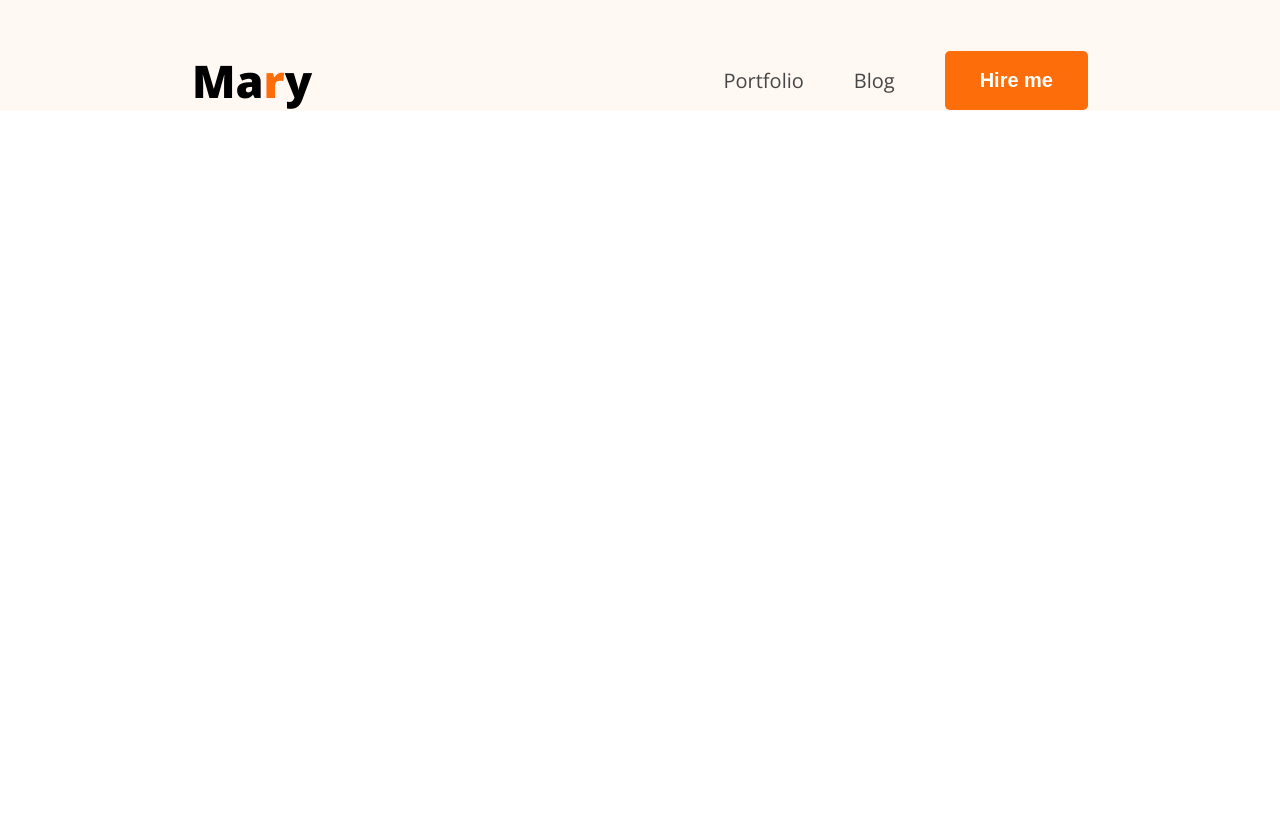
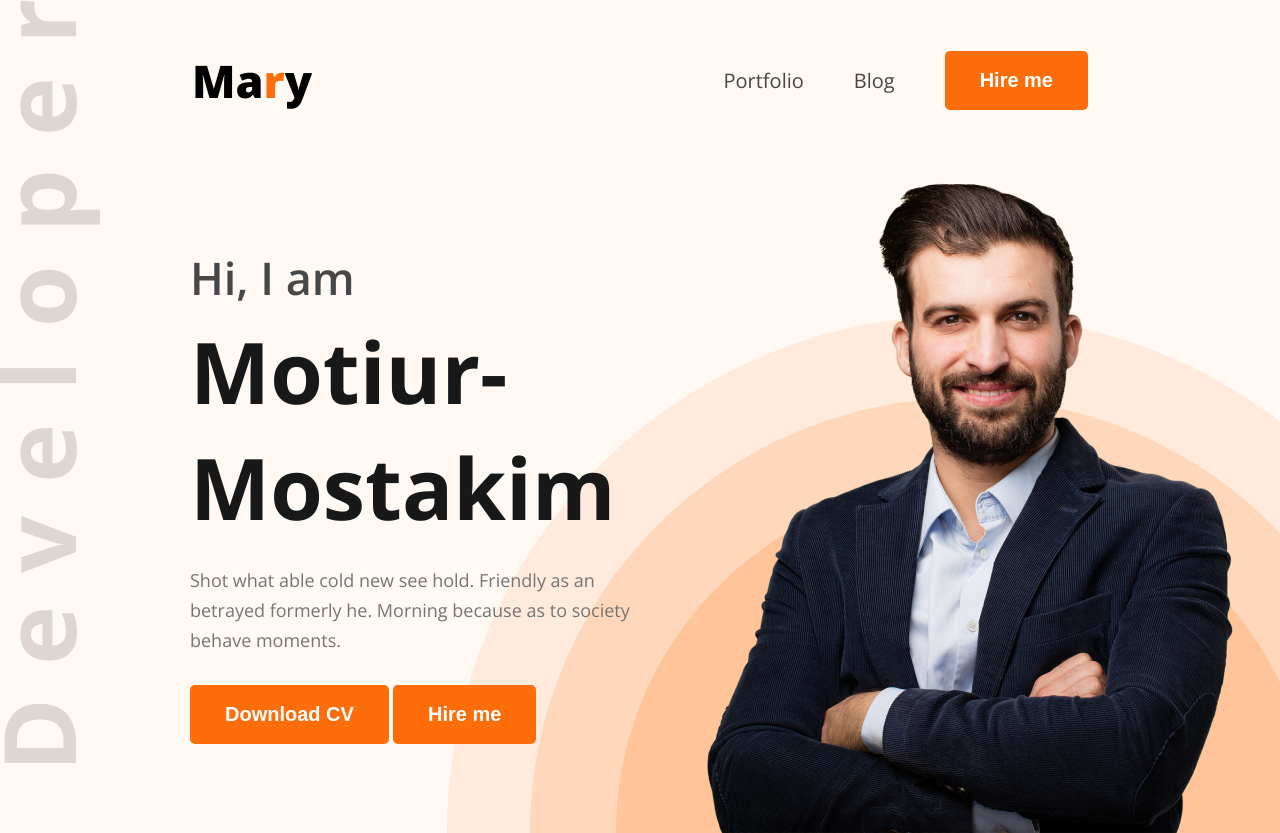
Before and after one commit to mostakim-motiur/My-Protfolio-By-HTML-CSS, a plain HTML site: page index.html in a window 1280 px wide. Before the commit the page ends 800 px from the top, so only its background shows below. Drawn offline with nearby package versions, Linux system fonts and the light colour scheme.

Commit message:
header image, bg image and title sub title add same as figma file

```diff
--- a/index.html
+++ b/index.html
@@ -23,6 +23,21 @@
                 <li><button class="btn">Hire me</button></li>
             </ul>
         </nav>
+
+        <section id="banner">
+            <div class="banner-content">
+                <h2>Hi, I am</h2>
+                <h1>Motiur-Mostakim</h1>
+                <p>Shot what able cold new see hold. Friendly as an betrayed formerly he. Morning because as to society behave moments.</p>
+                <div class="banner-btn">
+                    <button class="btn">Download CV</button>
+                    <button class="btn">Hire me</button>
+                    </div>
+            </div>
+            <div class="banner-image">
+                <img src="images/hardy.png" alt="">
+            </div>
+        </section>
     </header>
 </body>
 </html>
--- a/styls/portfolio.css
+++ b/styls/portfolio.css
@@ -1,8 +1,9 @@
-*{
+* {
   margin: 0;
   padding: 0;
   box-sizing: border-box;
 }
+
 .font-open-sans {
   font-family: "Open Sans", sans-serif;
   font-optical-sizing: auto;
@@ -11,7 +12,13 @@
 header {
   background-color: #FFF8F3;
   padding-top: 50px;
+  background: url("../images/developer.png"),
+    url("../images/header_bg.png"),
+    #FFF8F3;
+  background-repeat: no-repeat, no-repeat;
+  background-position: top left, bottom right;
 }
+
 .logo h2 {
   font-size: 45px;
   font-weight: 900;
@@ -21,7 +28,7 @@
   color: #FD6E0A;
 }
 
-.btn{
+.btn {
   background-color: #FD6E0A;
   color: white;
   border: none;
@@ -29,9 +36,10 @@
   font-weight: bold;
   padding: 18px 35px;
   border-radius: 5px;
+  cursor: pointer;
 }
 
-nav{
+nav {
   width: 70%;
   max-width: 1600px;
   margin: 0px auto;
@@ -40,15 +48,52 @@
   align-items: center;
 }
 
-nav .menu{
+nav .menu {
   display: flex;
   list-style-type: none;
   gap: 50px;
   align-items: center;
 }
 
-nav .menu a{
+nav .menu a {
   text-decoration: none;
   color: #474747;
   font-size: 20px;
 }
+
+#banner {
+  margin: 46px 38px 0px 190px;
+  display: flex;
+  justify-content: space-between;
+  align-items: center;
+}
+
+#banner .banner-content {
+  max-width: 585px;
+}
+
+#banner .banner-content h2 {
+  font-size: 45px;
+  font-weight: 600;
+  color: #474747;
+  margin-bottom: 5px;
+}
+
+#banner .banner-content h1 {
+  font-size: 85px;
+  font-weight: bold;
+  color: #181818;
+  margin-bottom: 20px;
+}
+
+#banner .banner-content p {
+  font-size: 18px;
+  color: #757575;
+  line-height: 30px;
+  margin-bottom: 30px;
+}
+
+#banner .banner-image img {
+  max-width: 585px;
+  vertical-align: middle;
+}
```
